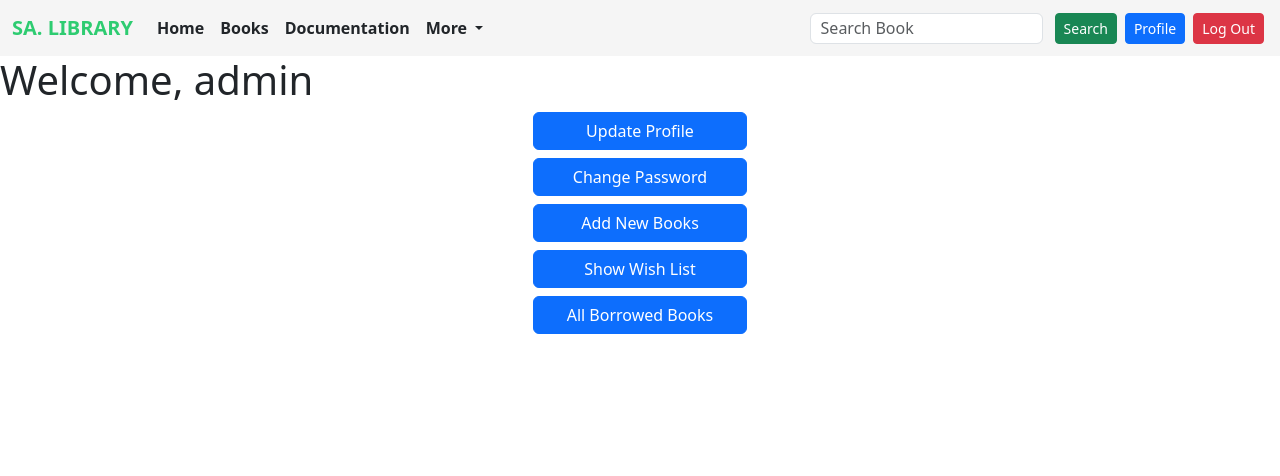
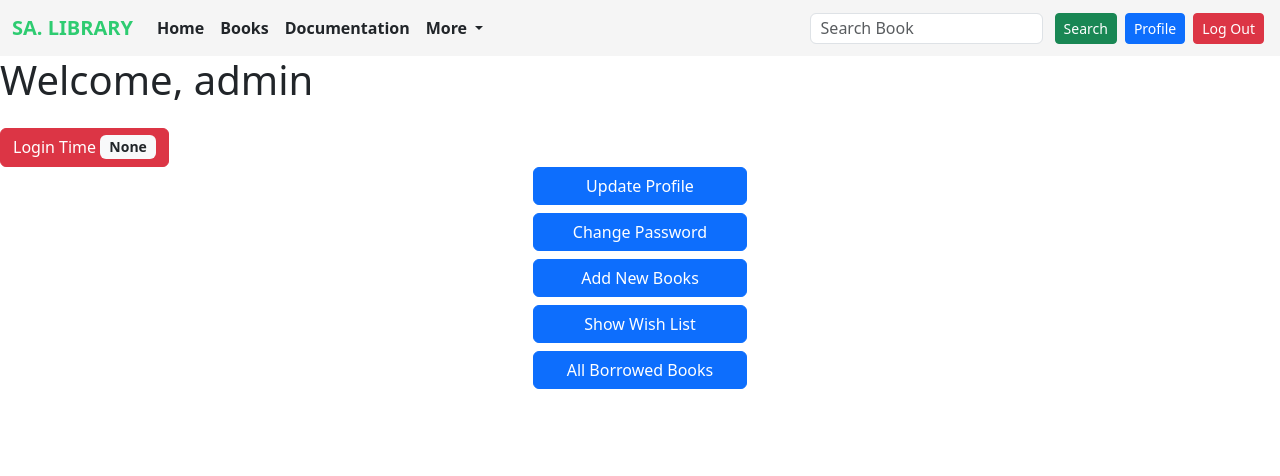
Before and after one commit to AlSaimun/LIBRARY-MANAGEMENT, a Django app: page /profile/ in a window 1280 px wide. Shown: the top 476 px of the page. Run offline with Django 4.2, Linux system fonts and the light colour scheme; a user stored in the database is signed in; some libraries are stand-ins or nearby versions.

Commit message:
add login count features

```diff
--- a/transaction/models.py
+++ b/transaction/models.py
@@ -21,7 +21,7 @@
         current_date = timezone.now().date()
         days_difference = (current_date - self.return_date.date()).days
 
-        fine_amount = max(0, days_difference * 5)
+        fine_amount = max(0, days_difference * 5) # 5 Taka per day.
 
         return fine_amount
 
--- a/user_authentication/__init__.py
+++ b/user_authentication/__init__.py
@@ -0,0 +1 @@
+default_app_config = 'user_authentication.apps.AppConfig'
--- a/user_authentication/apps.py
+++ b/user_authentication/apps.py
@@ -4,3 +4,6 @@
 class UserAuthenticationConfig(AppConfig):
     default_auto_field = 'django.db.models.BigAutoField'
     name = 'user_authentication'
+
+    def ready(self):
+        import user_authentication.signals
--- a/user_authentication/templates/user_authentication/base.html
+++ b/user_authentication/templates/user_authentication/base.html
@@ -95,7 +95,7 @@
               </a>
               <ul class="dropdown-menu" aria-labelledby="navbarDropdown">
                 <li><a class="dropdown-item"  href="{% url 'about' %}">About</a></li>
-                <li><a class="dropdown-item"  href="{% url 'rule' %}">Rule</a></li>
+                <li><a class="dropdown-item"  href="{% url 'rule' %}">Rules</a></li>
                 <li><hr class="dropdown-divider"></li>
                 <li><a class="dropdown-item" href="#">Contact</a></li>
                 <li><a class="dropdown-item" href="#">Services</a></li>
@@ -106,7 +106,7 @@
           {% if user.is_authenticated %}
           <form class="d-flex ms-auto" method="get" action="{% url 'book_management:book-search' %}">
             {% csrf_token %}
-            <input class="form-control me-2 search-input" type="search" name = "search_query" placeholder="Search Book" aria-label="Search">
+            <input class="form-control me-2 search-input" type="search" name = "search_query" placeholder="Search Book" aria-label="Search" required>
             <button class="btn btn-success txt-white mx-1 btn-sm" type="submit">Search</button>
           </form>
           {% endif %}
--- a/user_authentication/templates/user_authentication/login.html
+++ b/user_authentication/templates/user_authentication/login.html
@@ -31,7 +31,7 @@
             {% for fm in form %}
             {{fm.label_tag}} {{fm}} <p style="color: red;">{{fm.errors|striptags}}</p>
             {% endfor %}
-    </small> <a href="{% url 'send-otp-email' %}"> *forgot password?</a> <br>
+    </small> <a href="{% url 'send-otp-email' %}" class="text-danger"> *forgot password?</a> <br>
     <small class="fw-bold">You have no account?</small> <a href="{% url 'signup' %}">SignUp</a>
     <br>
     <button class="btn btn-warning" type="submit">Submit</button>
--- a/user_authentication/templates/user_authentication/profile.html
+++ b/user_authentication/templates/user_authentication/profile.html
@@ -2,7 +2,13 @@
 {% load crispy_forms_tags %}
 
 {% block style %}
-
+    .badge{
+        font-size: 14px;
+    }
+    {% comment %} .login_count{
+        top: 86px;
+        left: -14px;
+    } {% endcomment %}
 {% endblock  %}
 
 {% block content %}
@@ -14,6 +20,9 @@
     {% endif %}
 
     <h1>Welcome, {{ name }}</h1>
+    <button type="button" class="btn btn-danger mt-3">
+        Login Time <span class="badge bg-light text-dark"> {{ login_count }}</span>
+    </button>
     <div class="d-grid gap-2 col-2 mx-auto">
         <a  href={% url 'update' %} class="btn btn-primary">Update Profile</a>
         <a  href={% url 'change-pass' %} class="btn btn-primary">Change Password</a>
@@ -24,8 +33,8 @@
         <a href={% url 'transaction:show-borrow-book' %} class="btn btn-primary" >All Borrowed Books</a>
         {% comment %} <a href={% url 'book_management:show-wish-list' %} class="btn btn-primary" >Add Money</a> {% endcomment %}
     </div>
+    {% comment %} <div class="position-absolute login_count  p-3">
+        <span class="badge my-login"> LogIn Times : {{ login_count }}</span>
+    </div> {% endcomment %}
 
-    <div class="position-absolute top-0 end-0 p-3">
-        <span class="badge bg-secondary">{{ money_count }}</span>
-    </div>
 {% endblock  %}
--- a/user_authentication/templates/user_authentication/send_otp_email.html
+++ b/user_authentication/templates/user_authentication/send_otp_email.html
@@ -10,7 +10,7 @@
 {% endif %}
 
 <form style="width: 30%; margin: auto" action="" method="post" novalidate>
-  <h1>Enter email to get OTP</h1>
+  <h2>Enter email to get OTP</h2>
       {% csrf_token %}
 
           {% if form.non_field_errors %}
--- a/user_authentication/views.py
+++ b/user_authentication/views.py
@@ -5,9 +5,11 @@
 from django.contrib.auth.forms import AuthenticationForm, PasswordChangeForm, SetPasswordForm
 from django.contrib.auth import authenticate, login, logout, update_session_auth_hash
 from .utils import generate_otp, format_email, EmailUser
+from django.core.cache import cache
 # Create your views here.
 
 def home(request):
+    '''Home page view'''
     if request.user.is_authenticated:
         return render(request,'user_authentication/home.html',{'name':request.user})
     else:
@@ -15,6 +17,7 @@
 
 
 def about(request):
+    '''About page view'''
     if request.user.is_authenticated:
         return render(request,'user_authentication/about.html')
     else:
@@ -22,6 +25,7 @@
 
 
 def rule(request):
+    '''Rules page view'''
     if request.user.is_authenticated:
         return render(request,'user_authentication/rule.html')
     else:
@@ -29,6 +33,7 @@
 
 
 def signup(request):
+    '''User SignUp view'''
     if not request.user.is_authenticated:
         if request.method == 'POST':
             form = SingUpForm(request.POST)
@@ -45,6 +50,7 @@
 
 
 def user_login(request):
+    '''User login view'''
     if request.user.is_authenticated:
         return render(request,'user_authentication/profile.html',{'name':request.user})
     if request.method == 'POST':
@@ -55,7 +61,8 @@
             user = authenticate(username=user_name,password = user_pas)
             if user is not None:
                 login(request,user)
-                print('success')
+                # print(request.session.get('ip', None)) # client ip
+                # print('success')
                 messages.success(request,'Log in successfully')
                 return redirect('profile')
     else:
@@ -65,12 +72,16 @@
 
 
 def profile(request):
+    '''Profile page view'''
     if request.user.is_authenticated:
-        return render(request,'user_authentication/profile.html',{'name':request.user})
+        login_count = cache.get('count', version=request.user.pk)
+        print("login count :", login_count)
+        return render(request,'user_authentication/profile.html',{'name':request.user, 'login_count': login_count})
     else:
         return redirect('login')
 
 def user_logout(request):
+    '''User logOut page view'''
     if request.user.is_authenticated:
         logout(request)
         return redirect('login')
@@ -78,6 +89,7 @@
         return redirect('login')
 
 def update_user_details(request):
+    '''User update information page'''
     if request.method == 'POST':
         form = ChagneUserData(request.POST, instance=request.user)
         if form.is_valid():
@@ -90,6 +102,7 @@
 
 
 def change_password(request):
+    '''User password change page view'''
     if not request.user.is_authenticated:
         return redirect('login')
     if request.method == 'POST':
@@ -108,6 +121,7 @@
 
 
 def forgot_password(request):
+    '''If user forgot password'''
     if request.method == 'POST':
         # email = request.POST.get('email')
         form = EmailForOTPForm(data= request.POST)
@@ -139,6 +153,7 @@
 
 
 def validateOTP(request):
+    '''OTP validation page which sent in email'''
     if request.method == 'POST':
         username = request.session.get('username') # get username from seassion
         stored_otp = request.session.get('otp')
@@ -156,6 +171,7 @@
 
 
 def set_new_password(request):
+    '''Set newpassword view'''
     username = request.session.get('username')
     try:
         user = User.objects.get(username=username)
```
Also changed, not shown: LIBRARY_MANAGEMENT/settings.py (+9 -1 lines), user_authentication/signals.py (added, +17 -0 lines), db.sqlite3, transaction/migrations/0016_alter_paymentgatewaysettings_options_and_more.py (added).
